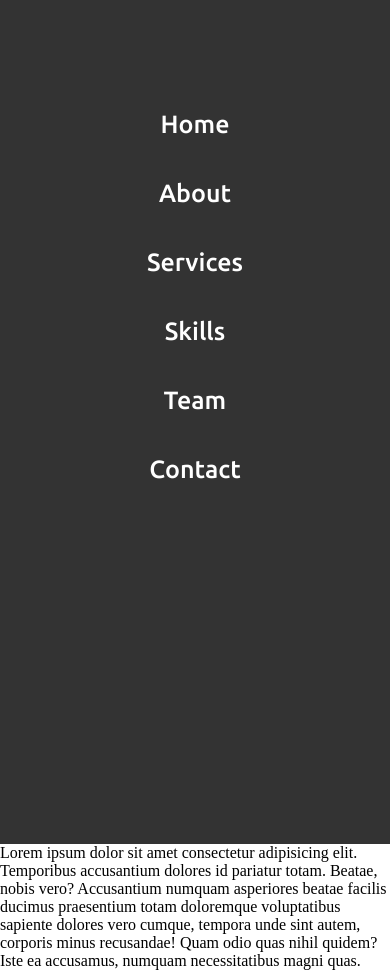
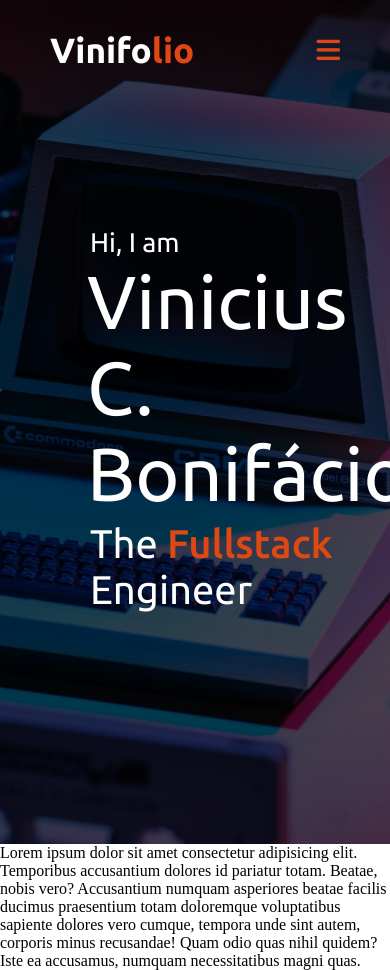
Before and after one commit to vinicius77/react-images-carousel, a React (Create React App) app: page / in a window 390 px wide. Shown: the top 970 px of the page. Built offline with nearby package versions, Linux system fonts and the light colour scheme.

Commit message:
Implements the toggle menu on small screens

```diff
--- a/src/components/Navbar.css
+++ b/src/components/Navbar.css
@@ -55,22 +55,36 @@
 
 /** Toogle Menu styling */
 .menu-button {
-  color: var(--white);
+  color: var(--ubuntu-orange);
   font-size: 27px;
   cursor: pointer;
   display: none;
 }
 
-@media (max-width: 990px) {
+@media (max-width: 949px) {
+  .menu-button {
+    display: block;
+    z-index: 50;
+  }
+
+  .menu-button i.active::before {
+    content: "\f00d";
+  }
+
   .navbar .menu {
     position: fixed;
     top: 0;
-    left: 0;
+    left: -100%;
     height: 100vh;
     width: 100%;
     text-align: center;
     padding-top: 90px;
     background: var(--ubuntu-gray);
+    transition: all 0.5s ease;
+  }
+
+  .navbar .menu.active {
+    left: 0;
   }
 
   .navbar .menu li {
@@ -87,7 +101,7 @@
   .navbar .menu li a::after {
     content: attr(data-after);
     position: absolute;
-    top: 50%;
+    top: 40%;
     left: 50%;
     transform: translate(-50%, -50%) scale(0);
     font-size: 10rem;
--- a/src/components/Navbar.js
+++ b/src/components/Navbar.js
@@ -3,6 +3,12 @@ import "./Navbar.css";
 
 const Navbar = () => {
   const [navClassName, setClassName] = useState("navbar");
+  const [isToggle, setIsToggle] = useState(true);
+
+  /** Toggles the hamburger menu along with the ternary operation condition */
+  const onToggleHandler = () => {
+    setIsToggle(!isToggle);
+  };
 
   /** Sets the navbar className according with the value of Y scroll position */
   const onScrollHandler = () => {
@@ -26,7 +32,7 @@ const Navbar = () => {
             Vinifo<span>lio</span>
           </a>
         </div>
-        <ul className="menu">
+        <ul className={isToggle ? "menu" : "menu active"}>
           <li>
             <a href="/" data-after="Home">
               Home
@@ -58,8 +64,8 @@ const Navbar = () => {
             </a>
           </li>
         </ul>
-        <div className="menu-button">
-          <i className="fas fa-bars"></i>
+        <div className="menu-button" onClick={() => onToggleHandler()}>
+          <i className={isToggle ? "fas fa-bars" : "fas fa-bars active"}></i>
         </div>
       </div>
     </nav>
--- a/src/index.css
+++ b/src/index.css
@@ -30,7 +30,7 @@
 }
 
 /** Responsive Media Queries */
-@media (max-width: 990px) {
+@media (max-width: 949px) {
   .max-width {
     padding: 0 50px;
   }
```
